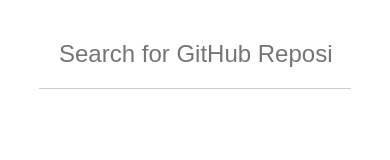
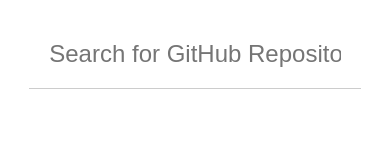
Before and after one commit to cjh4549/React-GitHub-Search, a React (Create React App) app: page / in a window 390 px wide. Shown: the top 160 px of the page. Built offline with nearby package versions, Linux system fonts and the light colour scheme.

Commit message:
added media query for small mobile devices

```diff
--- a/src/App.css
+++ b/src/App.css
@@ -23,6 +23,10 @@ html {
     margin-bottom: -2rem;
 }
 
+.header .wrapper {
+    width: 85%;
+}
+
 .wrapper {
     width: 80%;
     height: 100%;
@@ -46,6 +50,7 @@ html {
 
 .repo {
     margin-top: 3rem;
+    padding: 0;
 }
 
 .individualRepo {
@@ -62,3 +67,13 @@ html {
     font-size: 0.8rem;
     color: rgb(46, 46, 46);
 }
+
+@media (max-width: 350px) {
+    .repo__lists {
+        display: block;
+    }
+
+    .repo__lists li {
+        margin-bottom: 0.5rem;
+    }
+}
```
